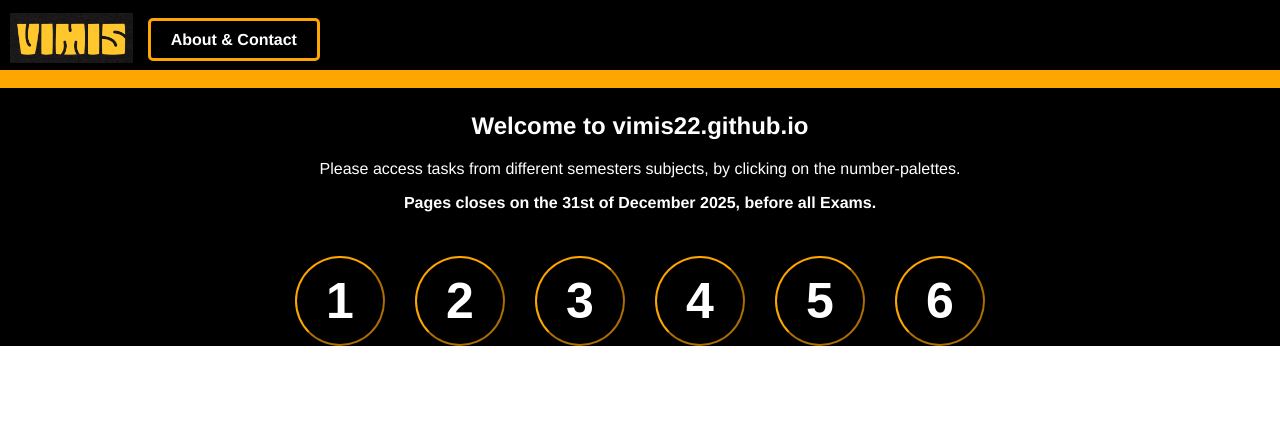
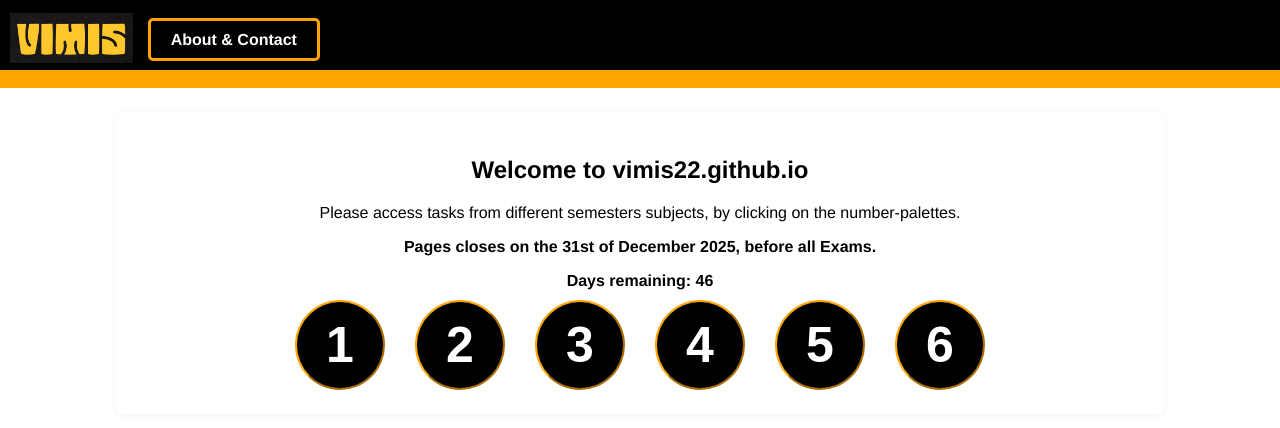
Before and after one commit to vimis22/vimis22.github.io, a React (Vite) app: page /#/ in a window 1280 px wide. Shown: the top 428 px of the page. Built offline with nearby package versions, Linux system fonts and the light colour scheme.

Commit message:
Fixed the Main Page with White/Black Background

```diff
--- a/src/App.jsx
+++ b/src/App.jsx
@@ -11,7 +11,7 @@ export default function App() {
   // initialize theme from localStorage and apply styles
   useTheme()
   return (
-    <div className="themeBack">
+    <div>
       <Navbar />
       <Routes>
         <Route path="/" element={<MainPage />} />
--- a/src/hooks/useTheme.js
+++ b/src/hooks/useTheme.js
@@ -37,8 +37,8 @@ export default function useTheme() {
     if (theme[0] !== 'default' && theme[1] !== 'default') {
       applyTheme(theme)
     } else {
-      // default: dark like original cookies_read fallback
-      activateTheme('dark')
+      // default: light to ensure global white background and dark text by default
+      activateTheme('light')
     }
   }, [theme, applyTheme, activateTheme])
 
--- a/src/pages/MainPage.jsx
+++ b/src/pages/MainPage.jsx
@@ -9,12 +9,12 @@ export default function MainPage() {
     <>
       <marquee className="marquee">Notes have been updated, the website will be disabled during the final exams</marquee>
 
-      <section>
+      <section className="main-content">
         <div className="welcometext_frame">
-          <h1 className="themeText">Welcome to vimis22.github.io</h1>
-          <p className="themeText">Please access tasks from different semesters subjects, by clicking on the number-palettes.</p>
+          <h1>Welcome to vimis22.github.io</h1>
+          <p>Please access tasks from different semesters subjects, by clicking on the number-palettes.</p>
           <div className="deadline_box">
-            <p className="themeText">Pages closes on the 31st of December 2025, before all Exams.</p>
+            <p>Pages closes on the 31st of December 2025, before all Exams.</p>
             <Countdown deadline="2025-12-31" />
           </div>
         </div>
--- a/src/styles/main.css
+++ b/src/styles/main.css
@@ -2,6 +2,18 @@ html, body {
     margin: 0;
     padding: 0;
     font-family: "Helvetica";
+    background-color: #ffffff; /* make global page background white */
+    color: black;
+}
+
+.main-content {
+    background-color: white; /* ensure central content area is white */
+    color: black;            /* readable text on white */
+    max-width: 1000px;
+    margin: 20px auto;       /* center on the page */
+    padding: 24px;
+    border-radius: 8px;
+    box-shadow: 0 2px 10px rgba(0,0,0,0.05);
 }
 
 .content_placement{
```
